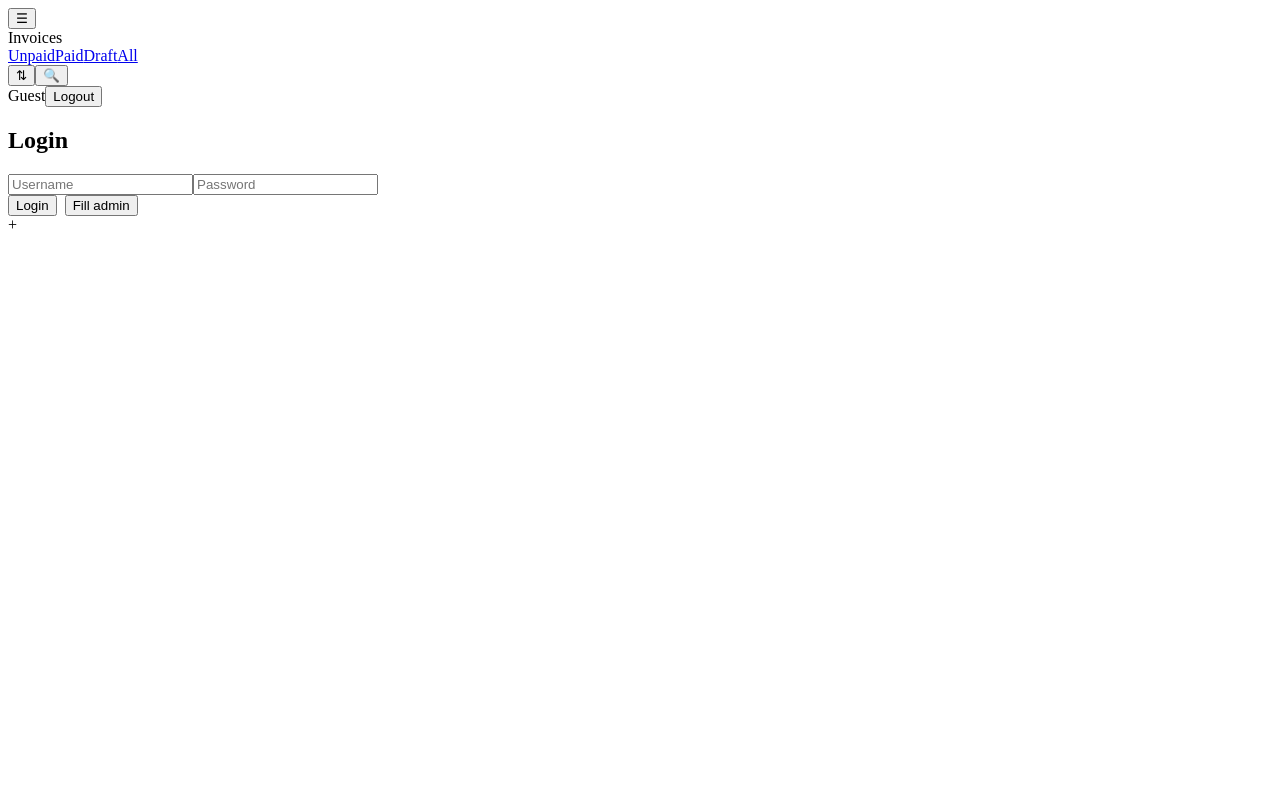
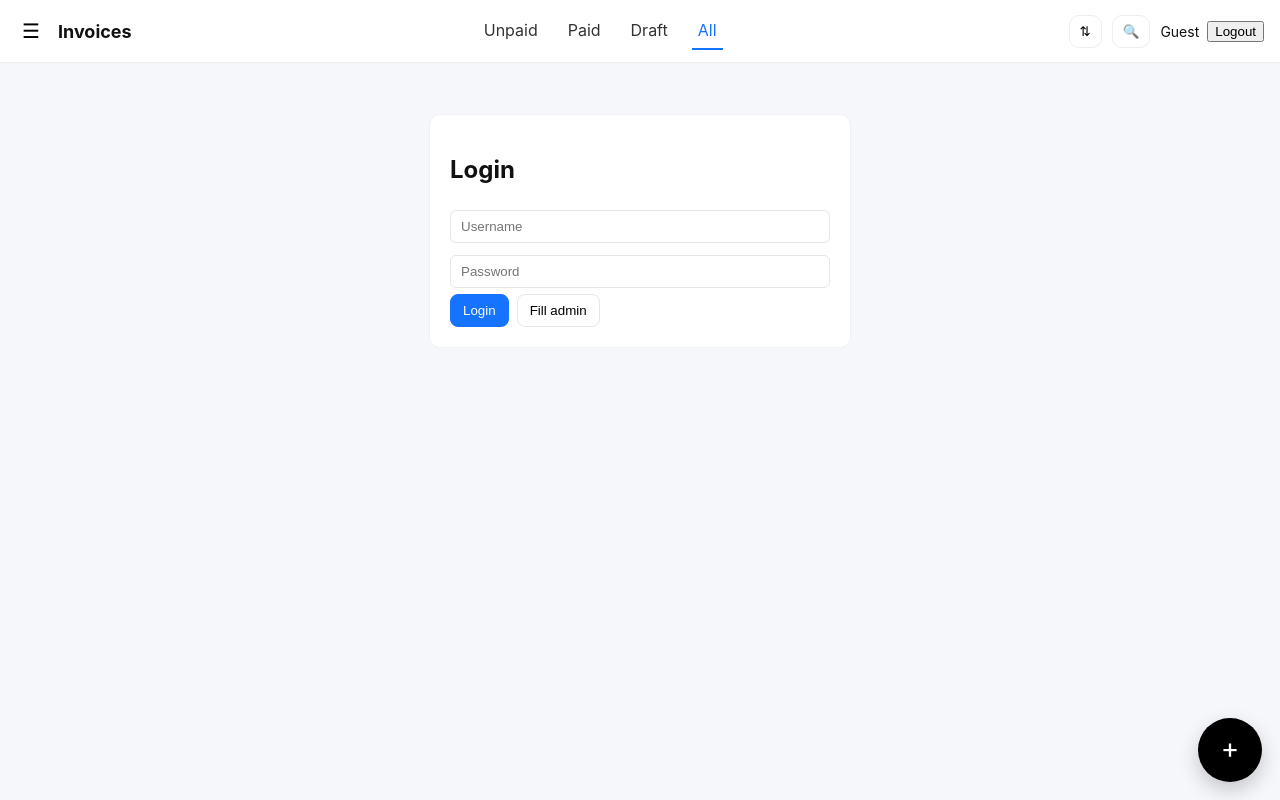
Before and after one commit to gitApr01/blood-test-app, a React app in the folder frontend/: page / in a window 1280 px wide. Built offline with nearby package versions, Linux system fonts and the light colour scheme; the HTML template or start-up script is replaced by a standard one.

Commit message:
Update App.js

```diff
--- a/frontend/src/App.js
+++ b/frontend/src/App.js
@@ -7,20 +7,20 @@ import AllTests from "./pages/AllTests";
 import AddTest from "./pages/AddTest";
 import Reports from "./pages/Reports";
 import API from "./api";
+import "./styles.css";
 
 function AppInner() {
   const [user, setUser] = useState(null);
   const nav = useNavigate();
 
   useEffect(() => {
-    // restore from localStorage if present
-    const u = localStorage.getItem("username");
+    const username = localStorage.getItem("username");
     const id = localStorage.getItem("userid");
     const role = localStorage.getItem("role");
-    if (u) setUser({ username: u, id, role });
+    if (username) setUser({ username, id, role });
   }, []);
 
-  const handleLogin = (u) => {
+  const onLogin = (u) => {
     setUser(u);
     localStorage.setItem("username", u.username);
     localStorage.setItem("userid", u.id);
@@ -28,7 +28,7 @@ function AppInner() {
     nav("/tests");
   };
 
-  const handleLogout = async () => {
+  const onLogout = async () => {
     await API.logout();
     localStorage.clear();
     setUser(null);
@@ -37,18 +37,17 @@ function AppInner() {
 
   return (
     <div>
-      <Navbar username={user?.username} onLogout={handleLogout} />
+      <Navbar username={user?.username} onLogout={onLogout} />
       <main className="main-container">
         <Routes>
-          <Route path="/" element={<Login onLogin={handleLogin} />} />
+          <Route path="/" element={<Login onLogin={onLogin} />} />
           <Route path="/tests" element={<AllTests user={user} />} />
           <Route path="/add" element={<AddTest user={user} />} />
           <Route path="/reports" element={<Reports user={user} />} />
         </Routes>
       </main>
 
-      {/* Floating action button */}
-      <div className="fab" title="Add test" onClick={() => { window.location = "/add"; }}>
+      <div className="fab" title="Add new test" onClick={() => (window.location = "/add")}>
         <div className="fab-plus">+</div>
       </div>
     </div>
@@ -61,4 +60,4 @@ export default function App() {
       <AppInner />
     </BrowserRouter>
   );
-}
+    }
```
